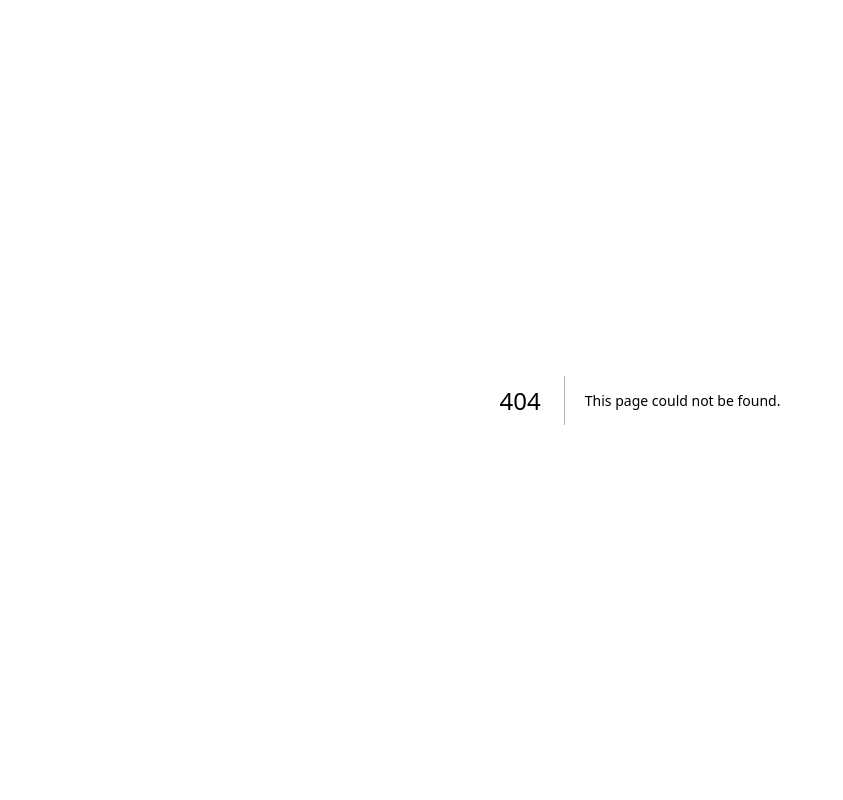
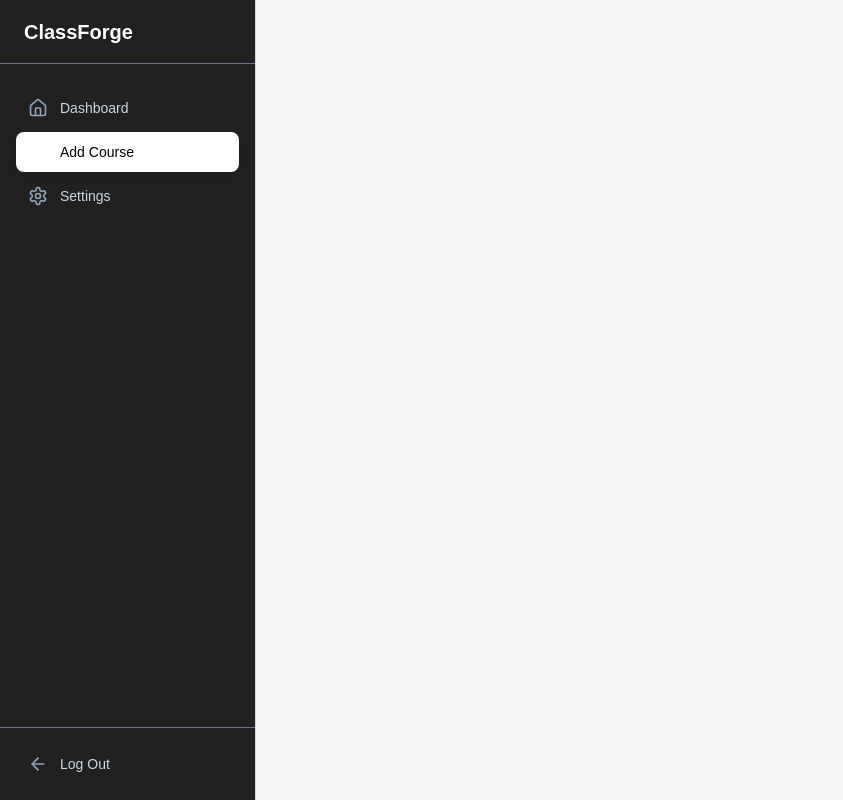
Before and after one commit to dimka90/ClassForge, a Next.js app in the folder frontend/: page /add-course in a window 1280 px wide. Before the commit this address had no page. Shown: the whole page, without its empty margins (0-843 px from the left). Built offline with nearby package versions, Linux system fonts and the light colour scheme.

Commit message:
feat: implement dashboard layout with sidebar navigation and add course/home pages

```diff
--- /dev/null
+++ b/frontend/app/(dashboard)/add-course/page.tsx
@@ -0,0 +1,7 @@
+export default function AddCourse(){
+   return(
+      <div>
+
+      </div>
+   )
+}
--- /dev/null
+++ b/frontend/app/(dashboard)/home/page.tsx
@@ -0,0 +1,5 @@
+export default function HomeDashboard(){
+   return(
+      <div></div>
+   )
+}
--- a/frontend/app/(dashboard)/layout.tsx
+++ b/frontend/app/(dashboard)/layout.tsx
@@ -0,0 +1,16 @@
+import SideBar from "@/components/SideBar";
+
+export default function DashboardLayout({
+  children,
+}: {
+  children: React.ReactNode;
+}) {
+  return (
+    <div className="flex">
+      <SideBar />
+      <main className="flex-1 ml-64 p-8 bg-gray-100 min-h-screen">
+        {children}
+      </main>
+    </div>
+  );
+}
--- /dev/null
+++ b/frontend/components/SideBar.tsx
@@ -0,0 +1,76 @@
+'use client'
+
+import Link from "next/link";
+import { usePathname } from "next/navigation";
+import { Home, BarChart3, Settings, ArrowLeft } from "lucide-react";
+
+export default function SideBar() {
+  const pathname = usePathname();
+  const navItems = [
+    { href: "/home", label: "Dashboard", icon: Home },
+    { href: "/add-course", label: "Add Course", icon: BarChart3 },
+    { href: "/dashboard/settings", label: "Settings", icon: Settings },
+    // Add more items as needed
+  ];
+
+  const isActiveLink = (href:string) => {
+    if (href === "/dashboard") {
+      return pathname === "/dashboard";
+    }
+    return pathname.startsWith(href);
+  };
+
+  return (
+    <aside className="w-64 h-screen bg-[#212121] text-white fixed left-0 top-0 border-r border-gray-300 flex flex-col">
+      {/* Header */}
+      <div className="h-16 flex items-center justify-start px-6 border-b border-gray-500">
+        <h1 className="text-xl font-semibold text-white">ClassForge</h1>
+      </div>
+
+      {/* Navigation */}
+      <nav className="flex-1 px-4 py-6">
+        <div className="space-y-1">
+          {navItems.map((item) => {
+            const Icon = item.icon;
+            const isActive = isActiveLink(item.href);
+
+            return (
+              <Link
+                key={item.href}
+                href={item.href}
+                className={`
+                  flex items-center px-3 py-2.5 rounded-lg text-sm font-medium transition-all duration-200 group
+                  ${
+                    isActive
+                      ? "bg-white text-black shadow-md"
+                      : "text-slate-300 hover:text-white hover:bg-gray-500"
+                  }
+                `}
+              >
+                <Icon
+                  className={`mr-3 h-5 w-5 transition-colors ${
+                    isActive
+                      ? "text-white"
+                      : "text-slate-400 group-hover:text-white"
+                  }`}
+                />
+                <span>{item.label}</span>
+              </Link>
+            );
+          })}
+        </div>
+      </nav>
+
+      {/* Bottom section */}
+      <div className="p-4 border-t border-gray-500">
+        <Link
+          href="/"
+          className="flex items-center px-3 py-2.5 rounded-lg text-sm font-medium text-slate-300 hover:text-white hover:bg-gray-500 transition-all duration-200 group"
+        >
+          <ArrowLeft className="mr-3 h-5 w-5 text-slate-400 group-hover:text-white transition-colors" />
+          <span>Log Out</span>
+        </Link>
+      </div>
+    </aside>
+  );
+}
```
